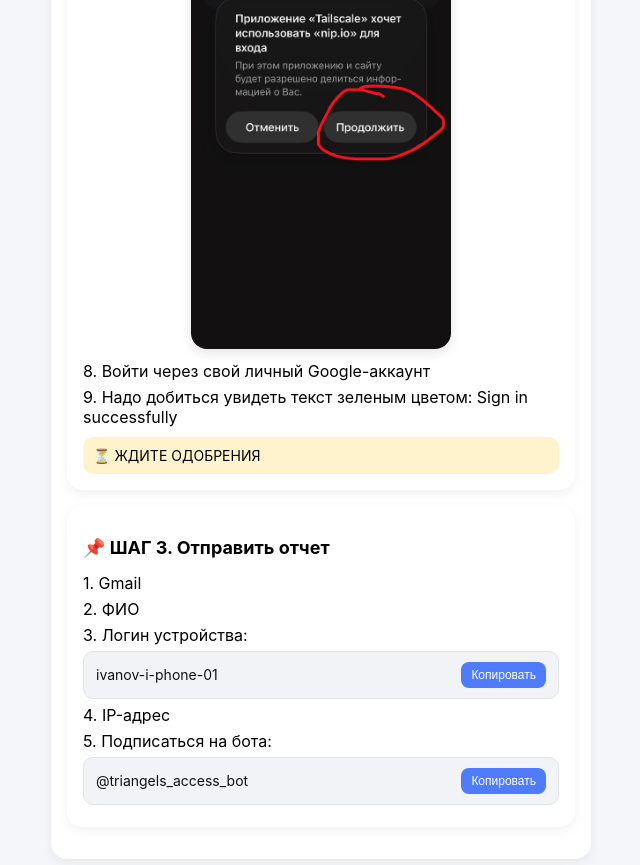
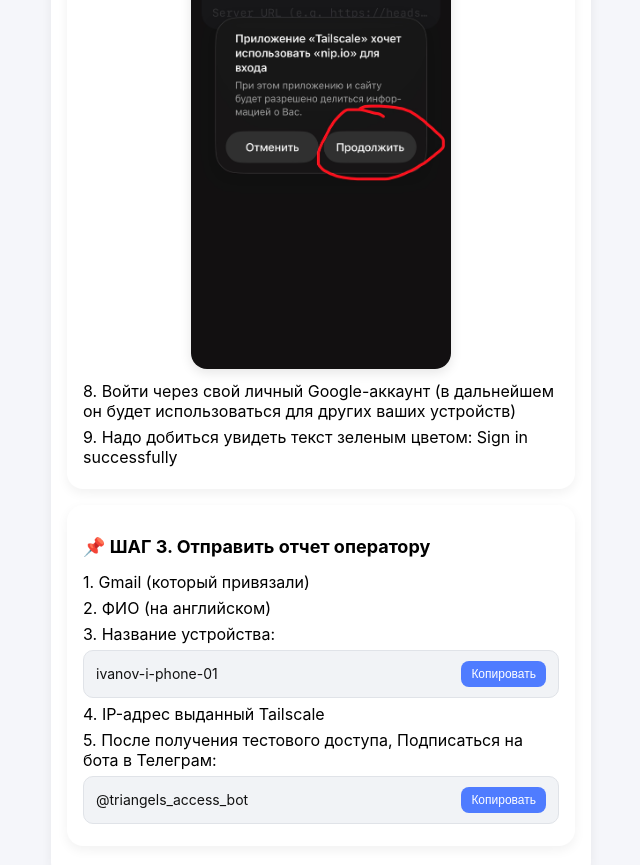
Before and after one commit to kalex1902/private-connect, a plain HTML site: page index.html in a window 1280 px wide. Shown: the part 7802-8667 px from the top of the page, without its empty margins (319-959 px from the left). Drawn offline with Linux system fonts and the light colour scheme.

Commit message:
Update index.html

```diff
--- a/index.html
+++ b/index.html
@@ -183,33 +183,27 @@
 <button class="copy-btn" onclick="copyText('server')">Копировать</button>
 </div>
 
-<div class="step">7. Продолжить</div>
+<div class="step">7. Ждем когда iPhone предложит кнопку Продолжить и жмем на нее</div>
 <img src="IMG_5990.jpg">
-<div class="step">8. Войти через свой личный Google-аккаунт</div>
+<div class="step">8. Войти через свой личный Google-аккаунт (в дальнейшем он будет использоваться для других ваших устройств)</div>
 <div class="step">9. Надо добиться увидеть текст зеленым цветом: Sign in successfully</div>
-
-<div class="warning">
-⏳ ЖДИТЕ ОДОБРЕНИЯ
-</div>
 
 </div>
 
 <div class="card">
-<h2>📌 ШАГ 3. Отправить отчет</h2>
+<h2>📌 ШАГ 3. Отправить отчет оператору</h2>
 
-<div class="step">1. Gmail</div>
-<div class="step">2. ФИО</div>
-
-<div class="step">3. Логин устройства:</div>
+<div class="step">1. Gmail (который привязали)</div>
+<div class="step">2. ФИО (на английском)</div>
+<div class="step">3. Название устройства:</div>
 
 <div class="code-box">
 <span id="login">ivanov-i-phone-01</span>
 <button class="copy-btn" onclick="copyText('login')">Копировать</button>
 </div>
 
-<div class="step">4. IP-адрес</div>
-
-<div class="step">5. Подписаться на бота:</div>
+<div class="step">4. IP-адрес выданный Tailscale</div>
+<div class="step">5. После получения тестового доступа, Подписаться на бота в Телеграм:</div>
 
 <div class="code-box">
 <span id="bot">@triangels_access_bot</span>
```
